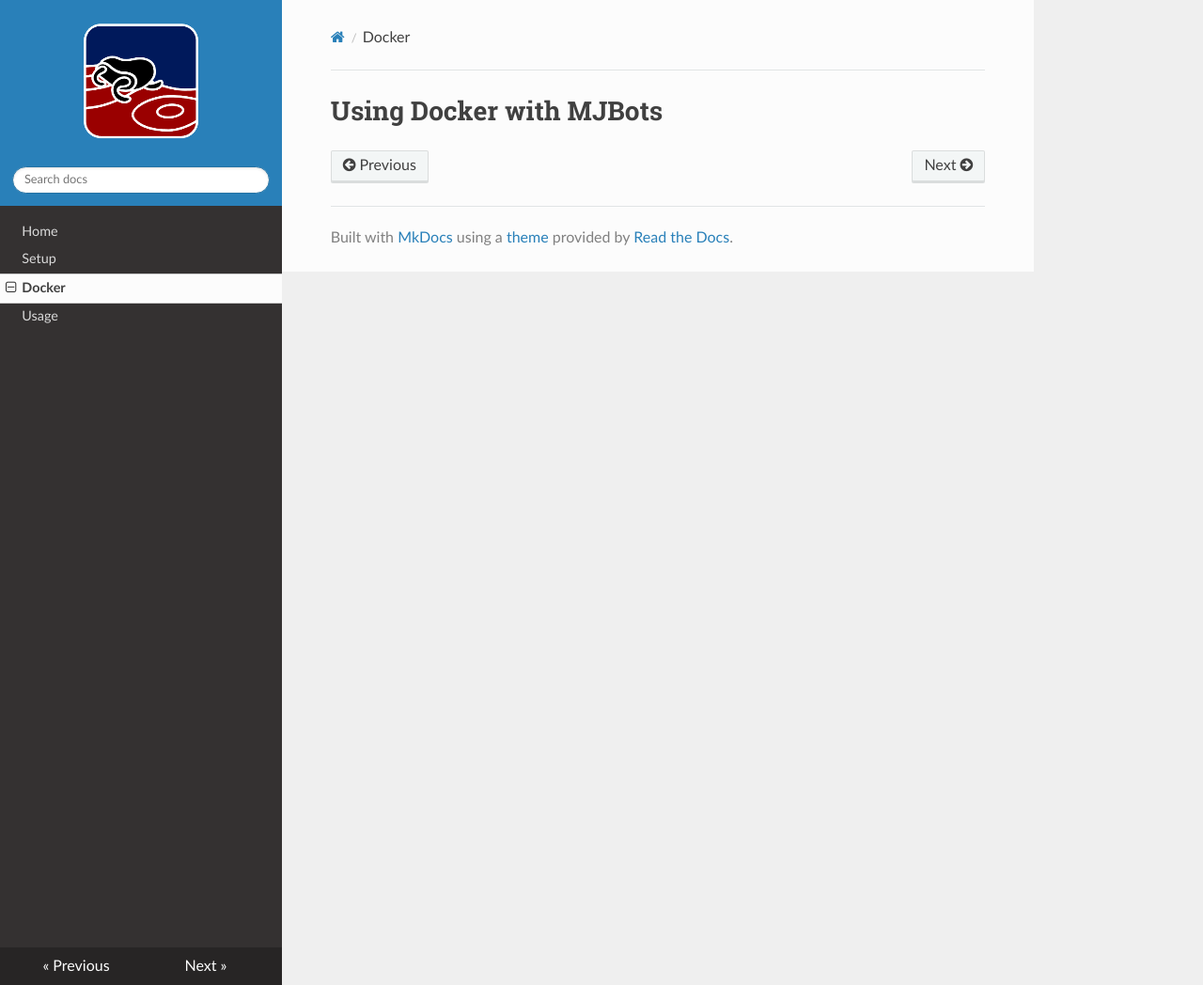
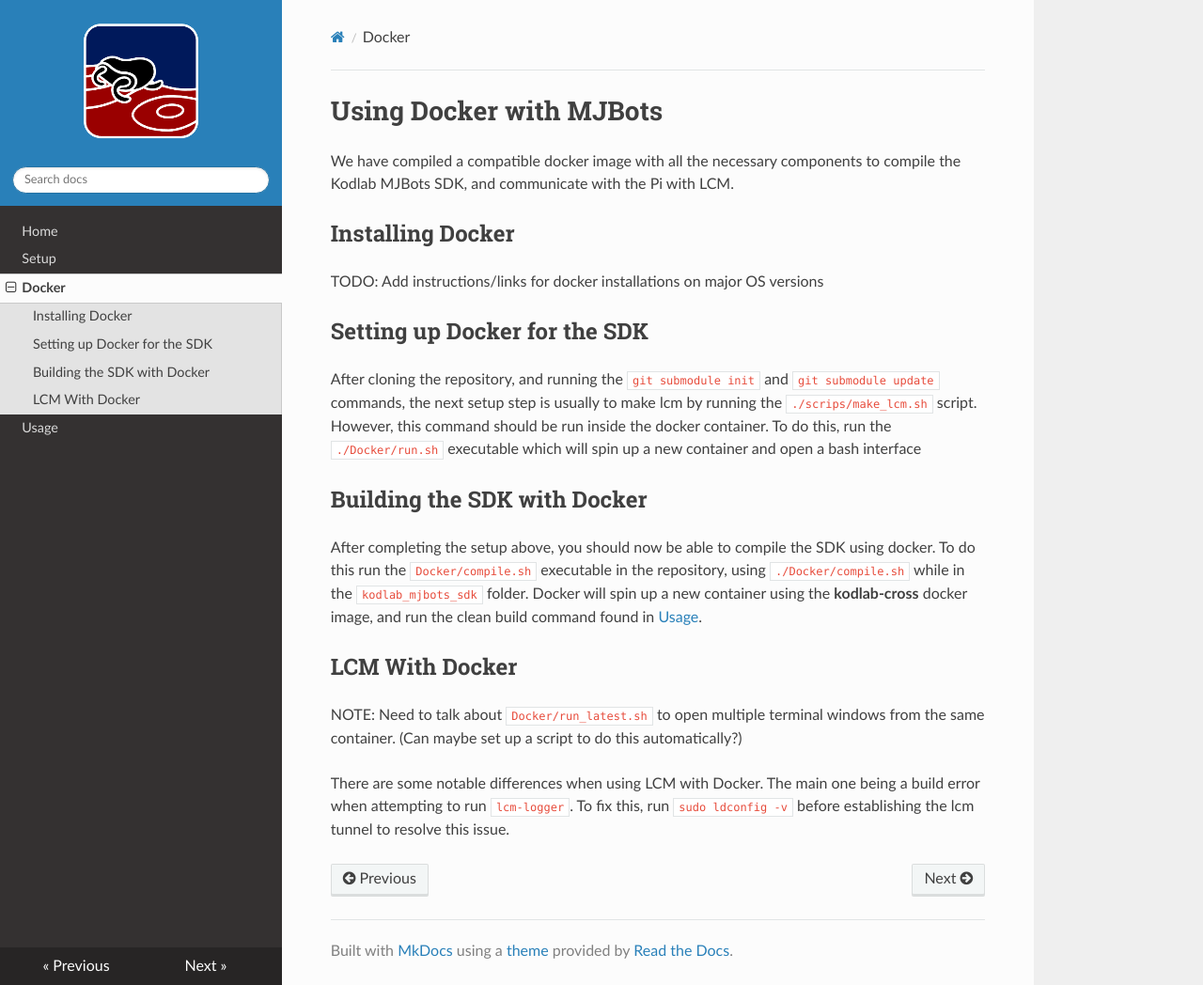
Before and after one commit to KodlabPenn/kodlab_mjbots_sdk, an MkDocs documentation site: the page built from docs/docker.md, in a window 1280 px wide and 1048 px high. Shown: the whole window at 94% size. Built offline with MkDocs 1.6.1, drawn with Linux system fonts in a browser that asks for light colours; nearby versions of some CDN libraries.

Commit message:
Update docker.md

```diff
--- a/docs/docker.md
+++ b/docs/docker.md
@@ -1 +1,17 @@
-#Using Docker with MJBots
+# Using Docker with MJBots
+We have compiled a compatible docker image with all the necessary components to compile the Kodlab MJBots SDK, and communicate with the Pi with LCM.
+
+## Installing Docker
+TODO: Add instructions/links for docker installations on major OS versions
+
+## Setting up Docker for the SDK
+After cloning the repository, and running the `git submodule init` and `git submodule update` commands, the next setup step is usually to make lcm by running the `./scrips/make_lcm.sh` script. However, this command should be run inside the docker container. To do this, run the `./Docker/run.sh` executable which will spin up a new container and open a bash interface
+
+## Building the SDK with Docker
+
+After completing the setup above, you should now be able to compile the SDK using docker. To do this run the `Docker/compile.sh` executable in the repository, using `./Docker/compile.sh` while in the `kodlab_mjbots_sdk` folder. Docker will spin up a new container using the **kodlab-cross** docker image, and run the clean build command found in [Usage](https://kodlab-mjbots-sdk.readthedocs.io/en/latest/usage/#building).
+
+## LCM With Docker
+NOTE: Need to talk about `Docker/run_latest.sh` to open multiple terminal windows from the same container. (Can maybe set up a script to do this automatically?)
+
+There are some notable differences when using LCM with Docker. The main one being a build error when attempting to run `lcm-logger`. To fix this, run `sudo ldconfig -v` before establishing the lcm tunnel to resolve this issue.
```
